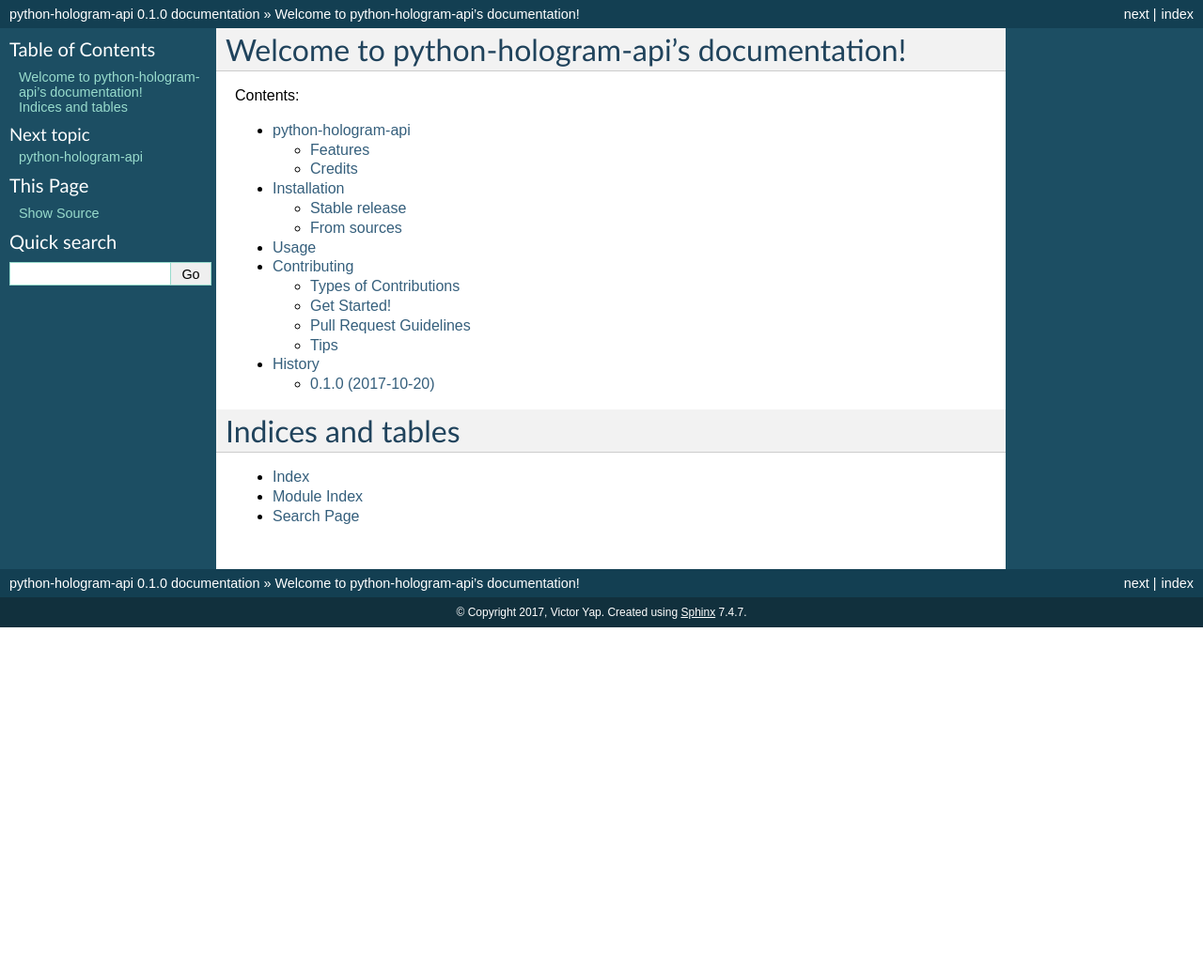
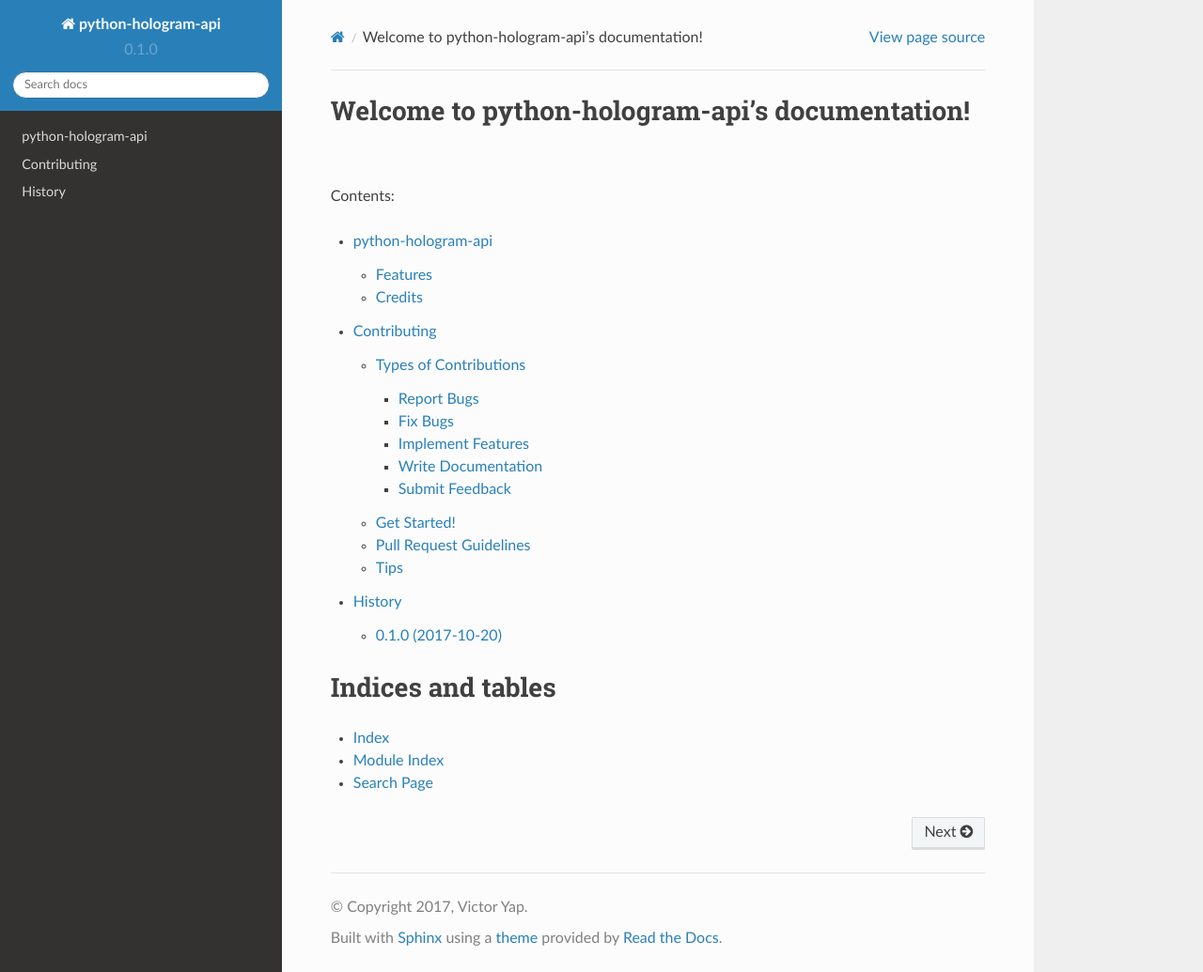
Before and after one commit to vicyap/python-hologram-api, a Sphinx documentation site: the page built from docs/index.rst, in a window 1280 px wide and 1035 px high. Shown: the whole window at 94% size. Built offline with Sphinx 7.4.7 and the Read the Docs theme 2.0.0, drawn with Linux system fonts in a browser that asks for light colours; pages that are not in the unit, such as notebooks, are missing from menus.

Commit message:
Update docs

```diff
--- a/docs/conf.py
+++ b/docs/conf.py
@@ -40,7 +40,7 @@
 
 # Add any Sphinx extension module names here, as strings. They can be
 # extensions coming with Sphinx (named 'sphinx.ext.*') or your custom ones.
-extensions = ['sphinx.ext.autodoc', 'sphinx.ext.viewcode']
+extensions = ['sphinx.ext.autodoc', 'sphinx.ext.napoleon', 'sphinx.ext.viewcode']
 
 # Add any paths that contain templates here, relative to this directory.
 templates_path = ['_templates']
@@ -111,7 +111,7 @@
 
 # The theme to use for HTML and HTML Help pages.  See the documentation for
 # a list of builtin themes.
-html_theme = 'default'
+html_theme = 'sphinx_rtd_theme'
 
 # Theme options are theme-specific and customize the look and feel of a
 # theme further.  For a list of options available for each theme, see the
--- a/docs/index.rst
+++ b/docs/index.rst
@@ -1,14 +1,12 @@
 Welcome to python-hologram-api's documentation!
-======================================
+===============================================
 
 Contents:
 
 .. toctree::
-   :maxdepth: 2
+   :maxdepth: 3
 
    readme
-   installation
-   usage
    modules
    contributing
    history
--- a/docs/usage.rst
+++ /dev/null
@@ -1,7 +0,0 @@
-=====
-Usage
-=====
-
-To use python-hologram-api in a project::
-
-    import python_hologram_api
```
Also changed, not shown: docs/requirements.txt (added).
